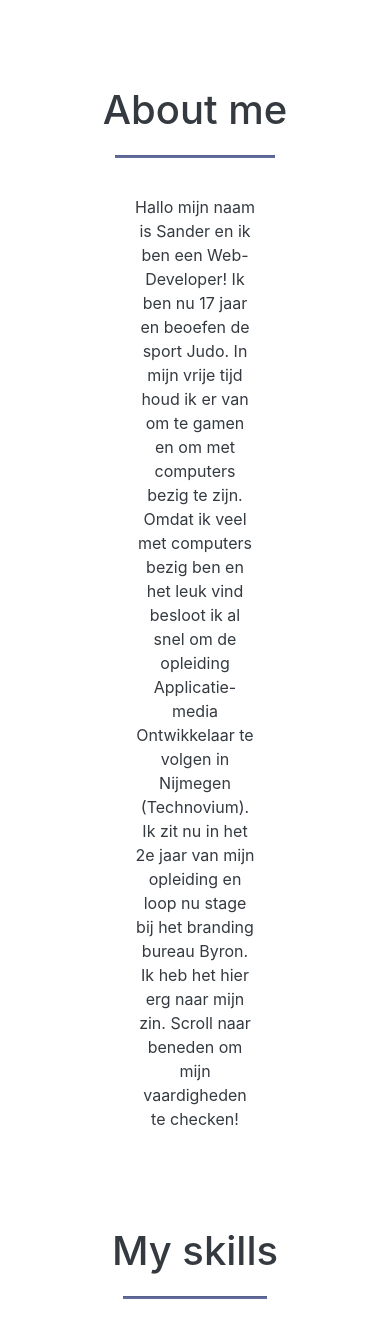
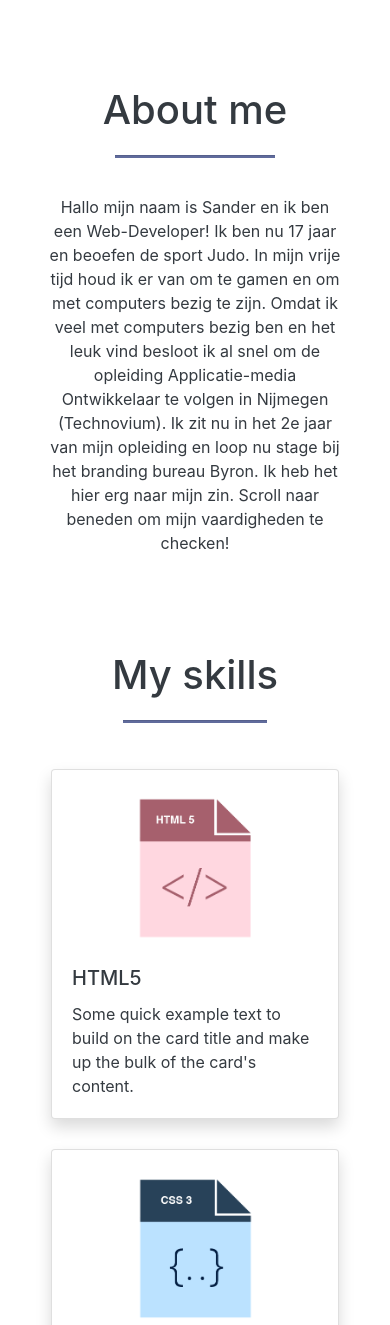
Before and after one commit to SandervanBoxtel/sandervanboxtel.github.io, a PHP site: page / in a window 390 px wide. Shown: the part 250-1575 px from the top of the page. Run offline with PHP 8.4, Linux system fonts and the light colour scheme; some libraries are stand-ins or nearby versions.

Commit message:
Update sander-style.css

```diff
--- a/css/sander-style.css
+++ b/css/sander-style.css
@@ -204,4 +204,8 @@ footer {
         max-width: 80%;
         margin-left: 10%;
     }
+
+    .txtbox {
+        max-width: 75%;
+    }
 }
```
